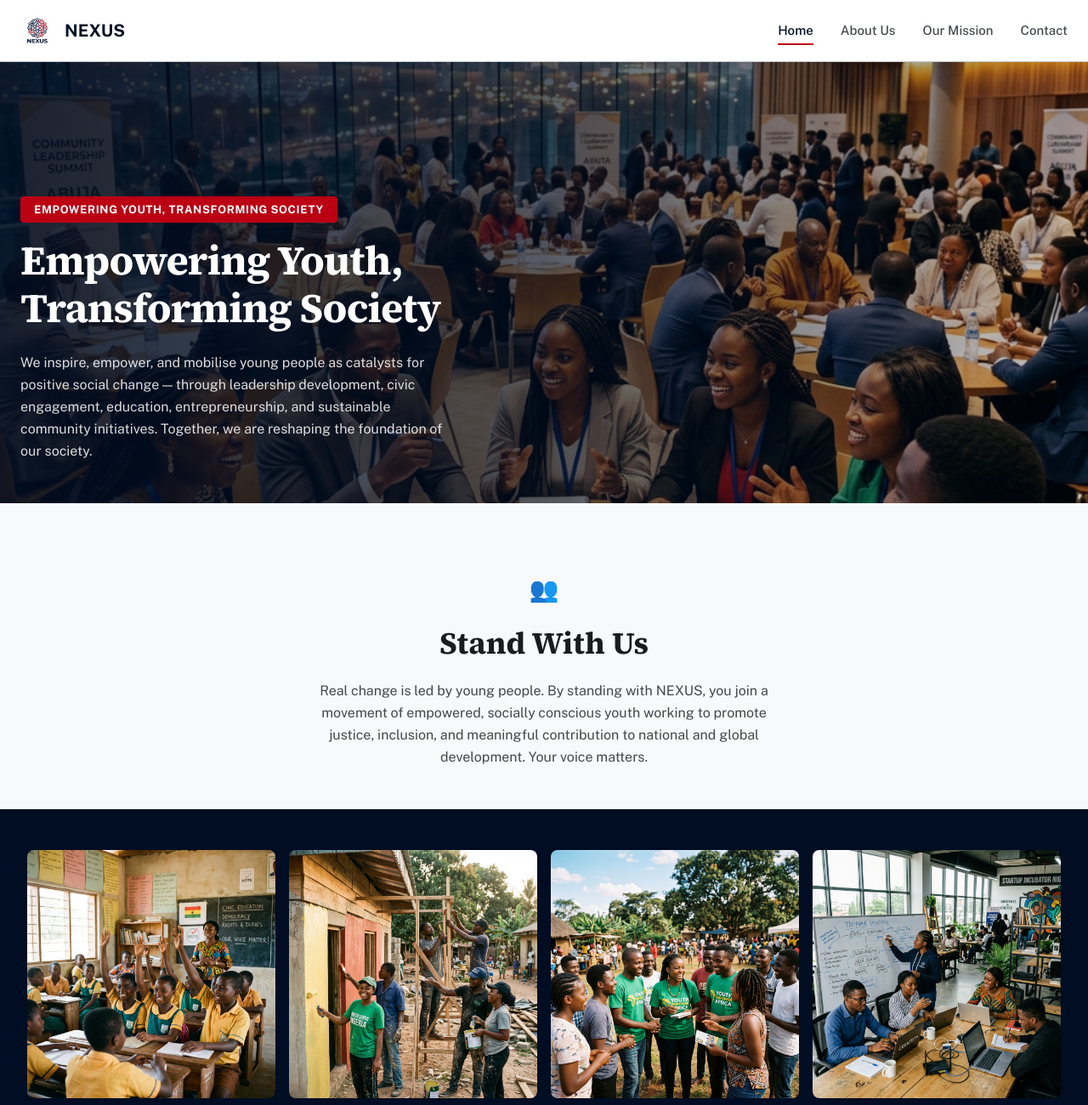
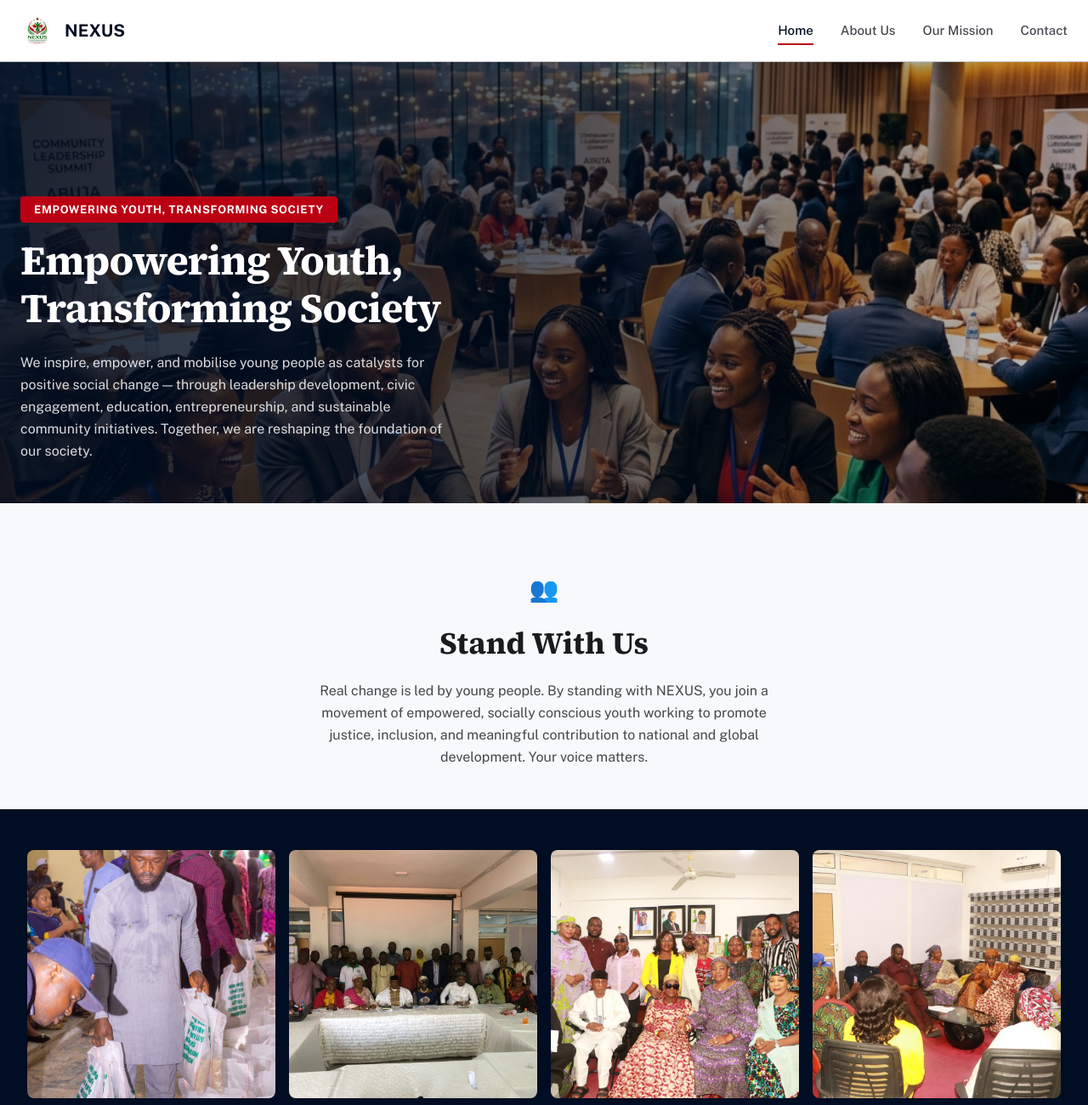
Before and after one commit to ZayyadMusa/nexus-website, a website built with Vite: page index.html in a window 1280 px wide. Shown: the top 1300 px of the page at 85% size. Built offline with nearby package versions, Linux system fonts and the light colour scheme.

Commit message:
Replace AI images with real team photos and logo

```diff
--- a/index.html
+++ b/index.html
@@ -5,7 +5,7 @@
   <meta name="viewport" content="width=device-width, initial-scale=1.0" />
   <title>NEXUS — Empowering Youth, Transforming Society</title>
   <meta name="description" content="NEXUS Youth Initiative for Social Transformations. We inspire, empower, and mobilise young people as catalysts for positive social change." />
-  <link rel="icon" type="image/png" href="/images/logo.png" />
+  <link rel="icon" type="image/png" href="/images/nexus-logo.jpeg" />
   <link rel="stylesheet" href="/src/style.css" />
 </head>
 <body>
@@ -14,7 +14,7 @@
   <nav class="navbar" id="navbar">
     <div class="navbar__inner">
       <a href="/" class="navbar__brand" id="nav-brand">
-        <img src="/images/logo.png" alt="NEXUS Logo" />
+        <img src="/images/nexus-logo.jpeg" alt="NEXUS Logo" />
         <span>NEXUS</span>
       </a>
       <div class="navbar__links" id="nav-links">
@@ -62,16 +62,16 @@
 
   <div class="gallery-strip" id="gallery">
     <div class="gallery-strip__item animate-in">
-      <img src="/images/gallery-1.png" alt="Youth civic education workshop" />
+      <img src="/images/gallery-1.jpeg" alt="Youth civic education workshop" />
     </div>
     <div class="gallery-strip__item animate-in">
-      <img src="/images/gallery-2.png" alt="Community building project" />
+      <img src="/images/gallery-2.jpeg" alt="Community building project" />
     </div>
     <div class="gallery-strip__item animate-in">
-      <img src="/images/gallery-3.png" alt="Community networking event" />
+      <img src="/images/gallery-3.jpeg" alt="Community networking event" />
     </div>
     <div class="gallery-strip__item animate-in">
-      <img src="/images/gallery-4.png" alt="Youth innovation hub" />
+      <img src="/images/gallery-4.jpeg" alt="Youth innovation hub" />
     </div>
   </div>
 
@@ -161,7 +161,7 @@
       <div class="footer__inner">
         <div class="footer__brand">
           <div class="footer__brand-logo">
-            <img src="/images/logo.png" alt="NEXUS Logo" />
+            <img src="/images/nexus-logo.jpeg" alt="NEXUS Logo" />
           </div>
           <p class="footer__brand-tagline">Empowering Youth, Transforming Society</p>
         </div>
```
Also changed, not shown: about.html (+3 -3 lines), mission.html (+3 -3 lines), public/images/gallery-1.jpeg (added), public/images/gallery-2.jpeg (added), public/images/gallery-3.jpeg (added), public/images/gallery-4.jpeg (added), public/images/nexus-logo.jpeg (added), 1 other file.
